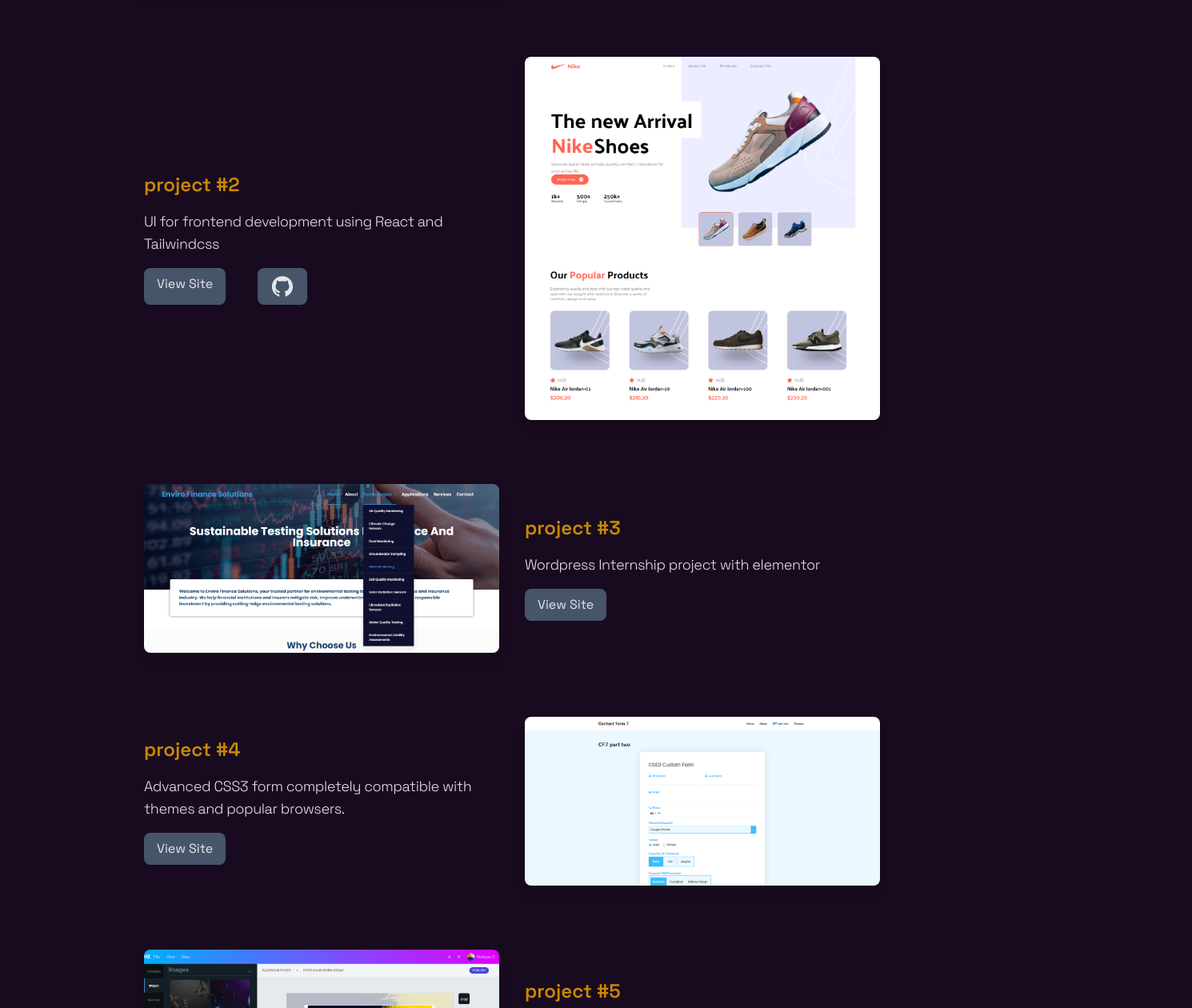
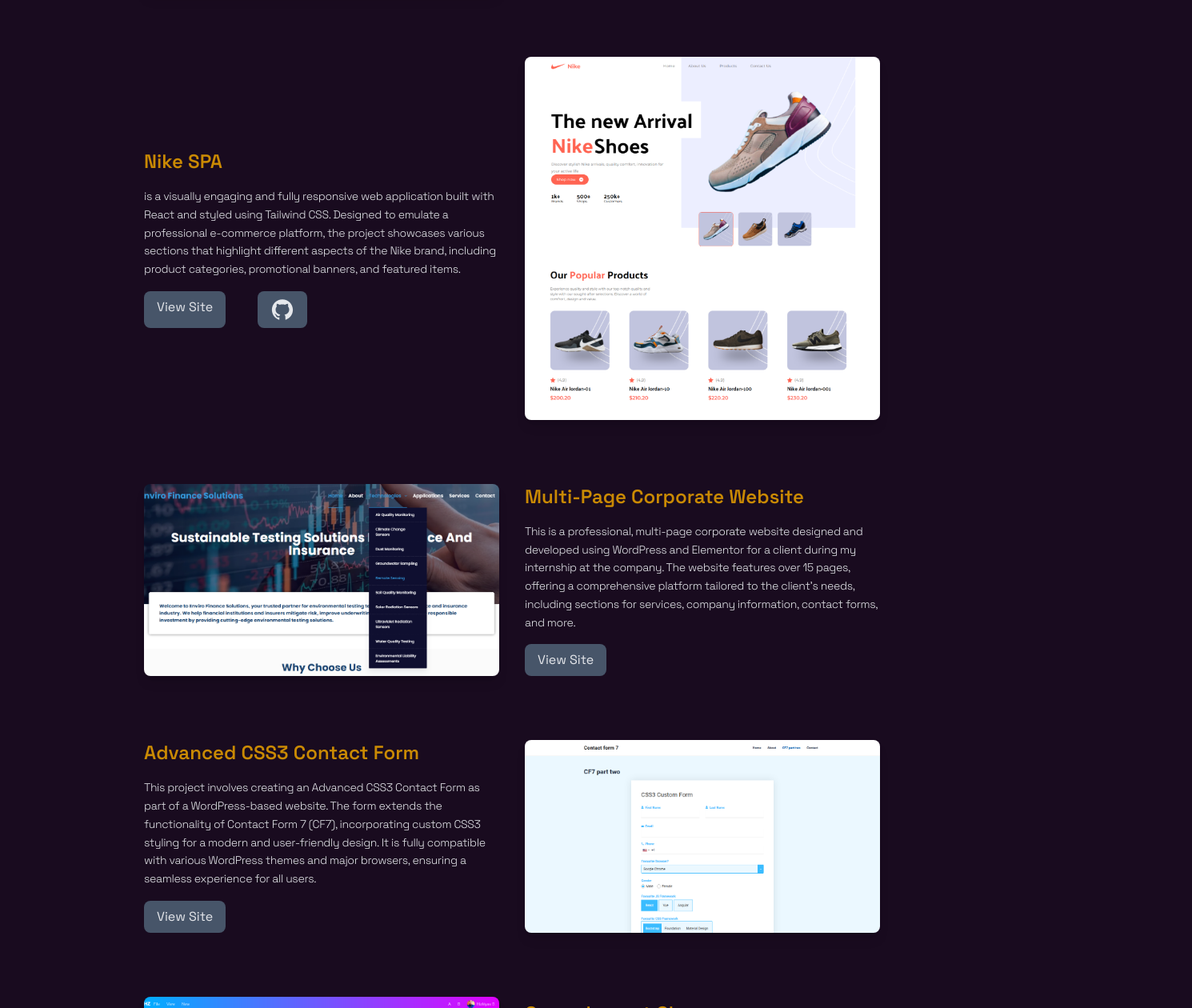
Before and after one commit to hizki-rp/my-portfolio, a React (Vite) app: page / in a window 1280 px wide. Shown: the part 1540-2800 px from the top of the page at 80% size, 1490 px wide, since content can reach past the window. Built offline with nearby package versions, Linux system fonts and the light colour scheme.

Commit message:
portfolio-description-update

```diff
--- a/src/components/Hero.jsx
+++ b/src/components/Hero.jsx
@@ -18,7 +18,7 @@
 } from "react-icons/di";
 const Hero = () => {
 	return (
-		<div className="z-0 mt-24 pt-4 max-w-[1200px] mx-auto relative">
+		<div className="z-0 mt-24 pt-4 max-w-[1100px] mx-auto relative">
 			<div className="grid md:grid-cols-2 place-items-center gap-8 max-md:px-12 ">
 				<motion.div
 					initial={{ opacity: 0, y: -50 }}
--- a/src/components/Portfolio.jsx
+++ b/src/components/Portfolio.jsx
@@ -11,8 +11,9 @@
 	const projects = [
 		{
 			img: project1,
-			title: "project #1",
-			description: "React API project styled with CSS3",
+			title: "MovieSpot",
+			description:
+				"This is a responsive Movie Showcase Website built using React and styled with CSS. The website fetches real-time movie data from the OMDb API, allowing users to search for movies, view detailed information about each title, and explore trending films.",
 			links: {
 				site: "https://my-react-app-swart-ten.vercel.app/",
 				github: "https://github.com/hizki-rp/my-react-app.git",
@@ -20,8 +21,9 @@
 		},
 		{
 			img: project2,
-			title: "project #2",
-			description: "UI for frontend development using React and Tailwindcss",
+			title: "Nike SPA",
+			description:
+				" is a visually engaging and fully responsive web application built with React and styled using Tailwind CSS. Designed to emulate a professional e-commerce platform, the project showcases various sections that highlight different aspects of the Nike brand, including product categories, promotional banners, and featured items.",
 			links: {
 				site: "https://hizki-rp.github.io/nike-project/",
 				github: "https://github.com/hizki-rp/nike-project.git",
@@ -29,8 +31,9 @@
 		},
 		{
 			img: project3,
-			title: "project #3",
-			description: "Wordpress Internship project with elementor",
+			title: "Multi-Page Corporate Website",
+			description:
+				"This is a professional, multi-page corporate website designed and developed using WordPress and Elementor for a client during my internship at the company. The website features over 15 pages, offering a comprehensive platform tailored to the client’s needs, including sections for services, company information, contact forms, and more.",
 			links: {
 				site: "https://lab26.wiplab.net/",
 				github: "#",
@@ -38,9 +41,9 @@
 		},
 		{
 			img: project4,
-			title: "project #4",
+			title: "Advanced CSS3 Contact Form",
 			description:
-				"Advanced CSS3 form completely compatible with themes and popular browsers.",
+				"This project involves creating an Advanced CSS3 Contact Form as part of a WordPress-based website. The form extends the functionality of Contact Form 7 (CF7), incorporating custom CSS3 styling for a modern and user-friendly design. It is fully compatible with various WordPress themes and major browsers, ensuring a seamless experience for all users.",
 			links: {
 				site: "https://ep13.wiplab.net/contact-us-7-two/",
 				github: "#",
@@ -48,8 +51,9 @@
 		},
 		{
 			img: project5,
-			title: "project #5",
-			description: "UI for frontend development using React",
+			title: "Canva Layout Clone",
+			description:
+				"This project is a Canva Layout Clone showcasing the design and functionality of Canva’s editing page. Built entirely with HTML and CSS, the clone replicates the core layout and aesthetic of Canva’s user interface, emphasizing precision and attention to detail.",
 			links: {
 				site: "https://hizki-rp.github.io/postDesign/",
 				github: "https://github.com/hizki-rp/postDesign.git",
@@ -57,8 +61,9 @@
 		},
 		{
 			img: project6,
-			title: "project #5",
-			description: "UI for frontend development using React",
+			title: "TechySonic - E-commerce SPA",
+			description:
+				"TechySonic is a simple, single-page e-commerce application (SPA) built with React and styled using CSS. The project focuses on showcasing a catalog of various computer types, offering a clean and intuitive user interface for exploring products.",
 			links: {
 				site: "https://hizki-rp.github.io/TechySonic/",
 				github: "https://github.com/hizki-rp/TechySonic.git",
@@ -88,7 +93,7 @@
 							<h3 className="text-2xl font-semibold text-yellow-600 opacity-3 mb-4 ">
 								{project.title}
 							</h3>
-							<p className="text-gray-200 text-lg font-light mb-4">
+							<p className="text-gray-200 text-[14px] font-extralight mb-4">
 								{project.description}
 							</p>
 							<div className="flex gap-10">
```
